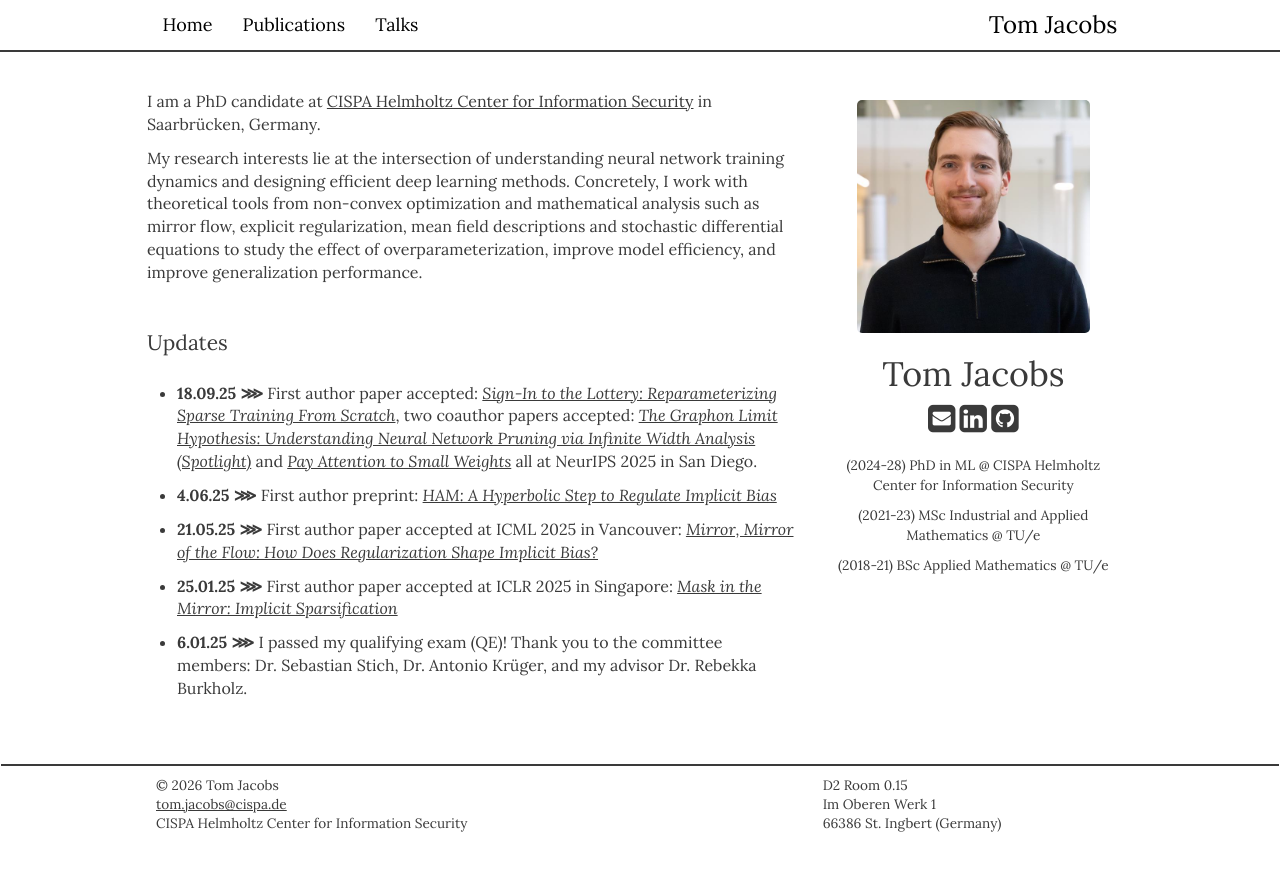
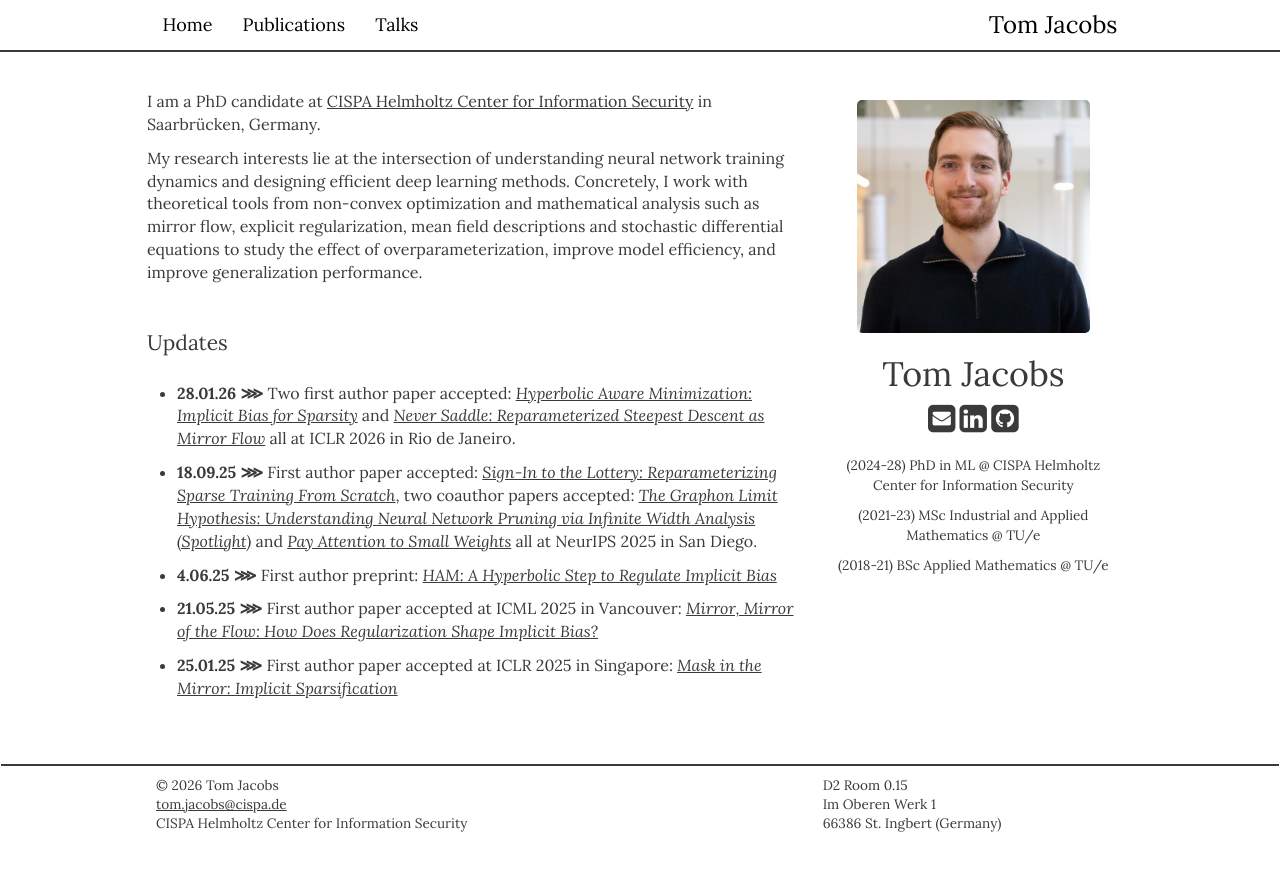
Before and after one commit to TomJacobs05/tomjacobs05.github.io, a Jekyll site: the page built from _pages/home.md, in a window 1280 px wide. Shown: the top 871 px of the page. Built offline with Jekyll 4.4.1, drawn with Linux system fonts in a browser that asks for light colours; nearby versions of some CDN libraries; a style sheet for code colours, icons or effects is not loaded.

Commit message:
Update news.yml

```diff
--- a/_data/news.yml
+++ b/_data/news.yml
@@ -1,3 +1,6 @@
+- date: 28.01.2026
+  description: "Two first author paper accepted: *[Hyperbolic Aware Minimization: Implicit Bias for Sparsity](https://openreview.net/forum?id=XKB5Hu0ACY)* and *[Never Saddle: Reparameterized Steepest Descent as Mirror Flow](https://openreview.net/forum?id=YgudIlQ9nC)*  all at ICLR 2026 in Rio de Janeiro."
+
 - date: 18.09.2025
   description: "First author paper accepted: *[Sign-In to the Lottery: Reparameterizing Sparse Training From Scratch](https://arxiv.org/abs/2504.12801)*, two coauthor papers accepted: *[The Graphon Limit Hypothesis: Understanding Neural Network Pruning via Infinite Width Analysis (Spotlight)](https://neurips.cc/virtual/2025/poster/119150)* and *[Pay Attention to Small Weights](https://neurips.cc/virtual/2025/poster/117524)*  all at NeurIPS 2025 in San Diego."
 
```
